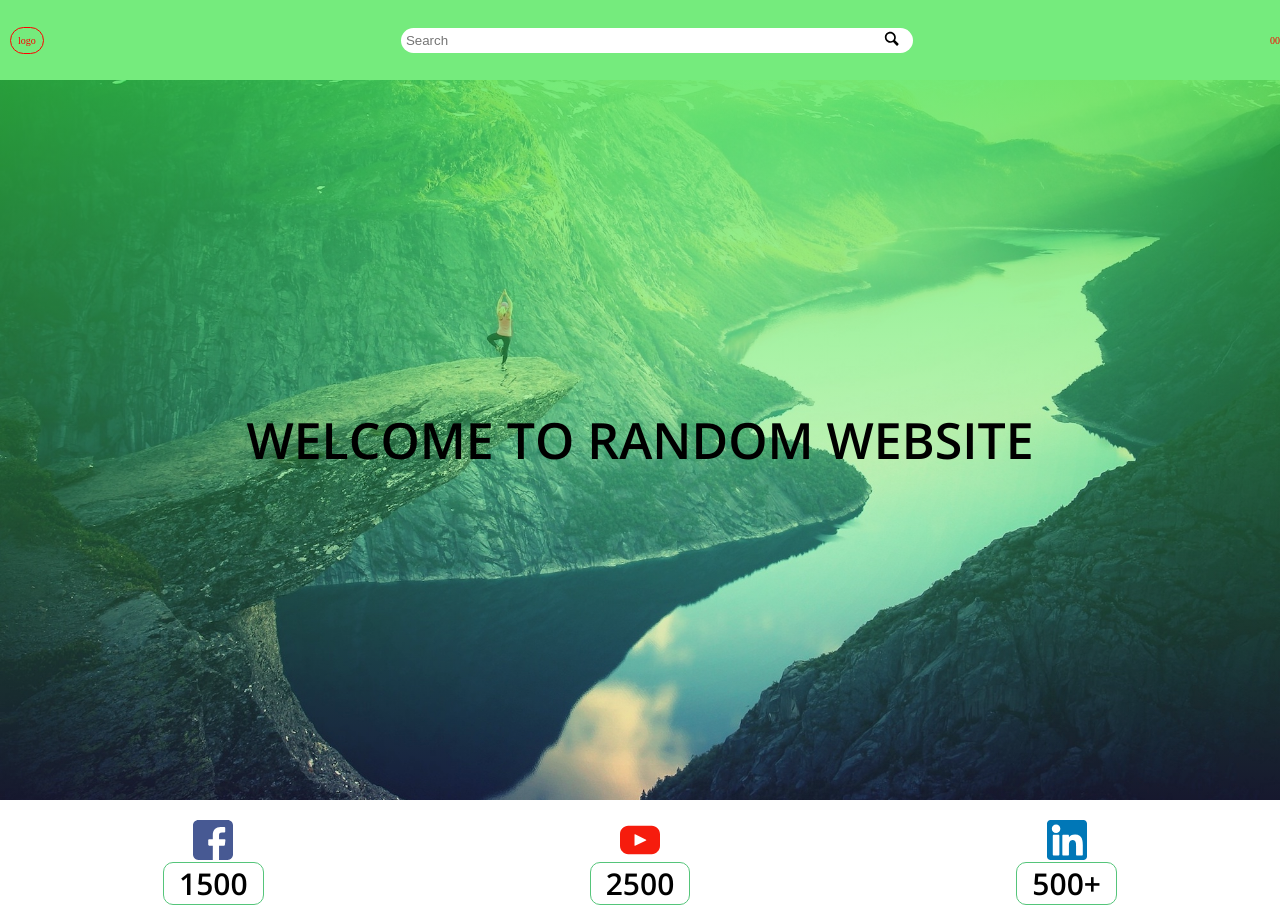
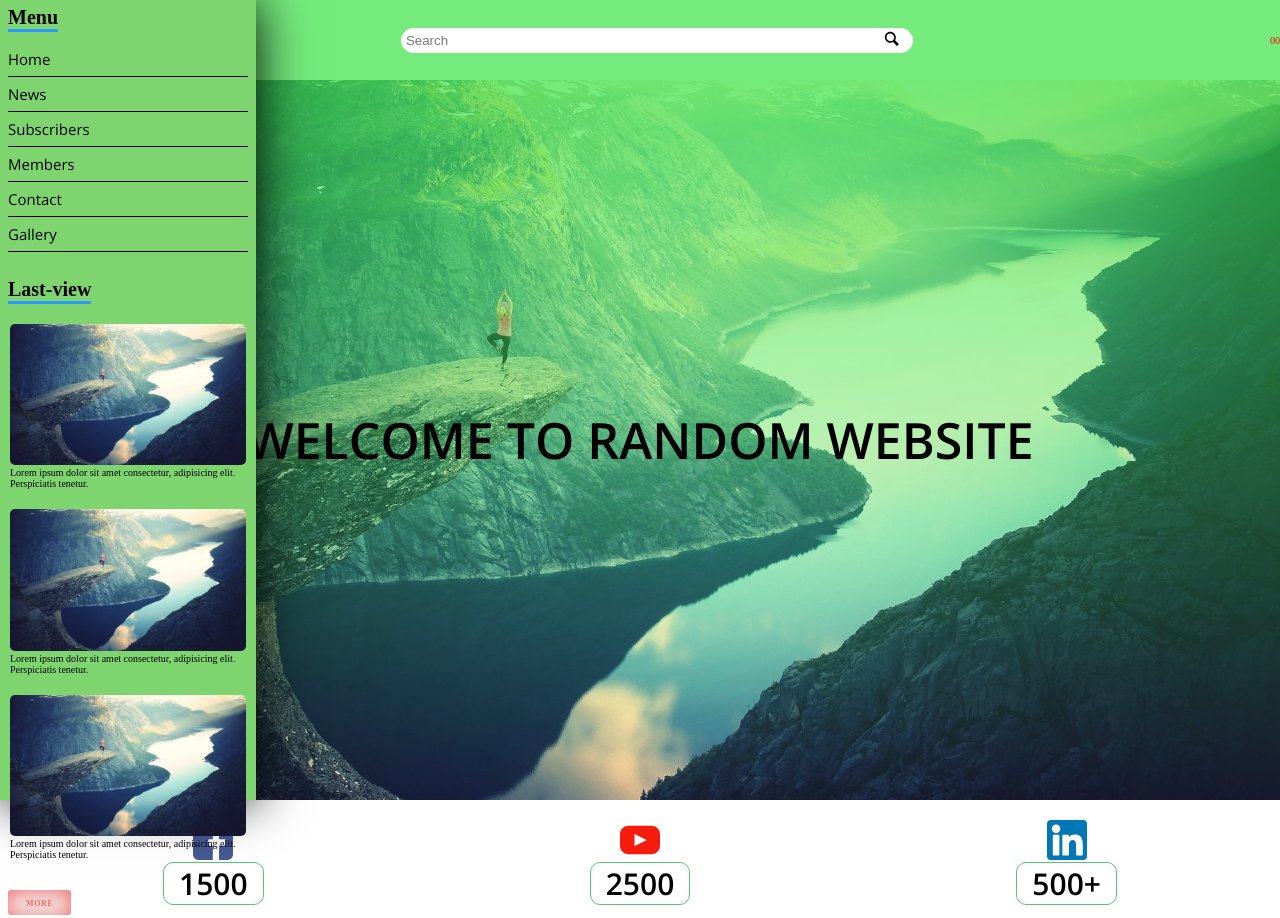
Before and after one commit to KupermanAlex/landing-page, a website: page index.html in a window 1280 px wide. Shown: the top 918 px of the page. Drawn offline with nearby package versions, Linux system fonts and the light colour scheme.

Commit message:
added  sass  sidebar

```diff
--- a/index.html
+++ b/index.html
@@ -13,7 +13,6 @@
 </head>
 
 <body>
-    <div class="container">
     <header class="header">
         <div class="header__logo">logo</div>
 
@@ -27,6 +26,52 @@
         </form>
         <div class="header__notification">00</div>
     </header>
+
+
+    <div class="sidebar">
+        <section class="sidebar__menu">
+            <h3 class="sidebar__heading">Menu</h3>
+            <ul class="sidebar__menu--list">
+                <li class="sidebar__menu--item"><span>Home</span></li>
+                <li class="sidebar__menu--item"><span>News</span></li>
+                <li class="sidebar__menu--item"><span>Subscribers</span></li>
+                <li class="sidebar__menu--item"><span>Members</span></li>
+                <li class="sidebar__menu--item"><span>Contact</span></li>
+                <li class="sidebar__menu--item"><span>Gallery</span></li>
+            </ul>
+        </section>
+        <section class="sidebar__last-view">
+            <h3 class="sidebar__heading">Last-view</h3>
+            <ul class="sidebar__last-view--list">
+                <li class="sidebar__last-view--item">
+                    <img src="img/hero-small.jpg" alt="photo of nature" class="sidebar__last-view--item__img">
+                    <p class="sidebar__last-view--item__text">
+                        Lorem ipsum dolor sit amet consectetur, adipisicing elit. Perspiciatis tenetur.
+                    </p>
+                </li>
+                <li class="sidebar__last-view--item">
+                    <img src="img/hero-small.jpg" alt="photo of nature" class="sidebar__last-view--item__img">
+                    <p class="sidebar__last-view--item__text">
+                        Lorem ipsum dolor sit amet consectetur, adipisicing elit. Perspiciatis tenetur.
+                    </p>
+                </li>
+                <li class="sidebar__last-view--item">
+                    <img src="img/hero-small.jpg" alt="photo of nature" class="sidebar__last-view--item__img">
+                    <p class="sidebar__last-view--item__text">
+                        Lorem ipsum dolor sit amet consectetur, adipisicing elit. Perspiciatis tenetur.
+                    </p>
+                </li>
+            </ul>
+
+            <button class="btn">
+                more
+            </button>
+        </section>
+
+
+    </div>
+
+    <div class="container">
         <section class="entry">
             <div class="entry__context">
                 <h1>welcome to random website</h1>
@@ -65,7 +110,7 @@
 
         <section class="features">
             <div class="features__item">
-                <img src="/img/nat-6.jpg" alt="Photo of neture" class="features__img">
+                <img src="/img/nat-6.jpg" alt="Photo of nature" class="features__img">
                 <div class="features__context">
                     <div class="features__context--heading">Interdum aenean</div>
                     <div class="features__context--text">Some kind of beautiful and interesting text to attract
@@ -74,7 +119,7 @@
                 </div>
             </div>
             <div class="features__item">
-                <img src="/img/nat-3.jpg" alt="Photo of neture" class="features__img">
+                <img src="/img/nat-3.jpg" alt="Photo of nature" class="features__img">
                 <div class="features__context">
                     <div class="features__context--heading">Nulla amet dolore
                     </div>
--- a/sass/_base.scss
+++ b/sass/_base.scss
@@ -1,23 +1,22 @@
-*{
+* {
     margin: 0;
     padding: 0;
     outline: none;
-    border:none;
+    border: none;
 }
 *,
 *::before,
 *::after {
     box-sizing: inherit;
-
 }
 
 a,
 a:visited,
-a:hover{
+a:hover {
     text-decoration: none;
 }
 ul,
-li{
+li {
     list-style: none;
 }
 
@@ -35,7 +34,6 @@ $color-primary: #55c57a;
 $color-primary-light: #7ed56f;
 $color-primary-dark: #28b485;
 
-
 $color-tertiary-light: #2998ff;
 $color-tertiary-dark: #5643fa;
 
@@ -46,11 +44,9 @@ $color-btn: #f56a6a;
 
 // FONTS
 
-$font-main:"Open Sans", sans-serif;
+$font-main: "Open Sans", sans-serif;
 
-
-.btn{
-
+.btn {
     margin-top: 2rem;
 
     border-radius: 0.375em;
@@ -70,9 +66,9 @@ $font-main:"Open Sans", sans-serif;
     text-decoration: none;
     text-transform: uppercase;
     white-space: nowrap;
-    transition: all .4s;
+    transition: all 0.4s;
 
-    &:hover{
+    &:hover {
         box-shadow: inset -1px -3px 20px 3px $color-btn;
     }
 }
--- a/sass/_entry.scss
+++ b/sass/_entry.scss
@@ -3,9 +3,8 @@
     align-items: center;
     justify-content: center;
 
-    background-image:linear-gradient(to bottom,
-    rgba(49, 225, 61, 0.666),rgba(49, 225, 61,.01 ))
-    ,url("/img/hero.jpg");
+    background-image: linear-gradient(to bottom, rgba(49, 225, 61, 0.666), rgba(49, 225, 61, 0.01)),
+        url("/img/hero.jpg");
     background-size: cover;
     background-position: center;
     background-repeat: no-repeat;
@@ -20,11 +19,9 @@
         font-family: Open Sans;
         font-weight: 600;
 
-
         animation-name: moveInRight;
         animation-duration: 1s;
         animation-timing-function: ease-out;
-
     }
 
     @keyframes moveInRight {
--- a/sass/_features.scss
+++ b/sass/_features.scss
@@ -7,7 +7,7 @@
         display: flex;
         margin-bottom: 2rem;
 
-        &:nth-child(odd){
+        &:nth-child(odd) {
             flex-direction: row-reverse;
         }
     }
--- /dev/null
+++ b/sass/_sidebar.scss
@@ -0,0 +1,52 @@
+.sidebar {
+    box-shadow: 0 0 5rem 0 rgba(0, 0, 0, 18%);
+    height: 100vh;
+    width: 20vw;
+    left: 0;
+    top: 0;
+    position: fixed;
+    z-index: 1000;
+    background-color: $color-primary-light;
+
+    &__heading {
+        font-size: 2rem;
+        margin-bottom: 1rem;
+        border-bottom: 3px solid $color-tertiary-light;
+
+        display: inline-block;
+    }
+
+    &__menu {
+        padding-bottom: 2rem;
+
+        margin: 0.6rem 0.8rem;
+
+        &--list {
+        }
+
+        &--item {
+            position: relative;
+            font-size: 1.5rem;
+            font-family: $font-main;
+            padding: 0.7rem 0;
+            cursor: pointer;
+            border-bottom: 1px solid #000;
+        }
+    }
+
+    &__last-view {
+        margin: 0.6rem 0.8rem;
+
+        &--list {
+        }
+
+        &--item {
+            padding: 1rem 0.2rem;
+        }
+
+        &--item__img {
+            width: 100%;
+            border-radius: 5px;
+        }
+    }
+}
--- a/sass/main.scss
+++ b/sass/main.scss
@@ -3,3 +3,4 @@
 @import "_entry";
 @import "_subscribers";
 @import "_features";
+@import "_sidebar";
```
Also changed, not shown: sass/_header.scss (+3 -5 lines), css/style.css. Lines whose indentation alone changed are shown as unchanged.
